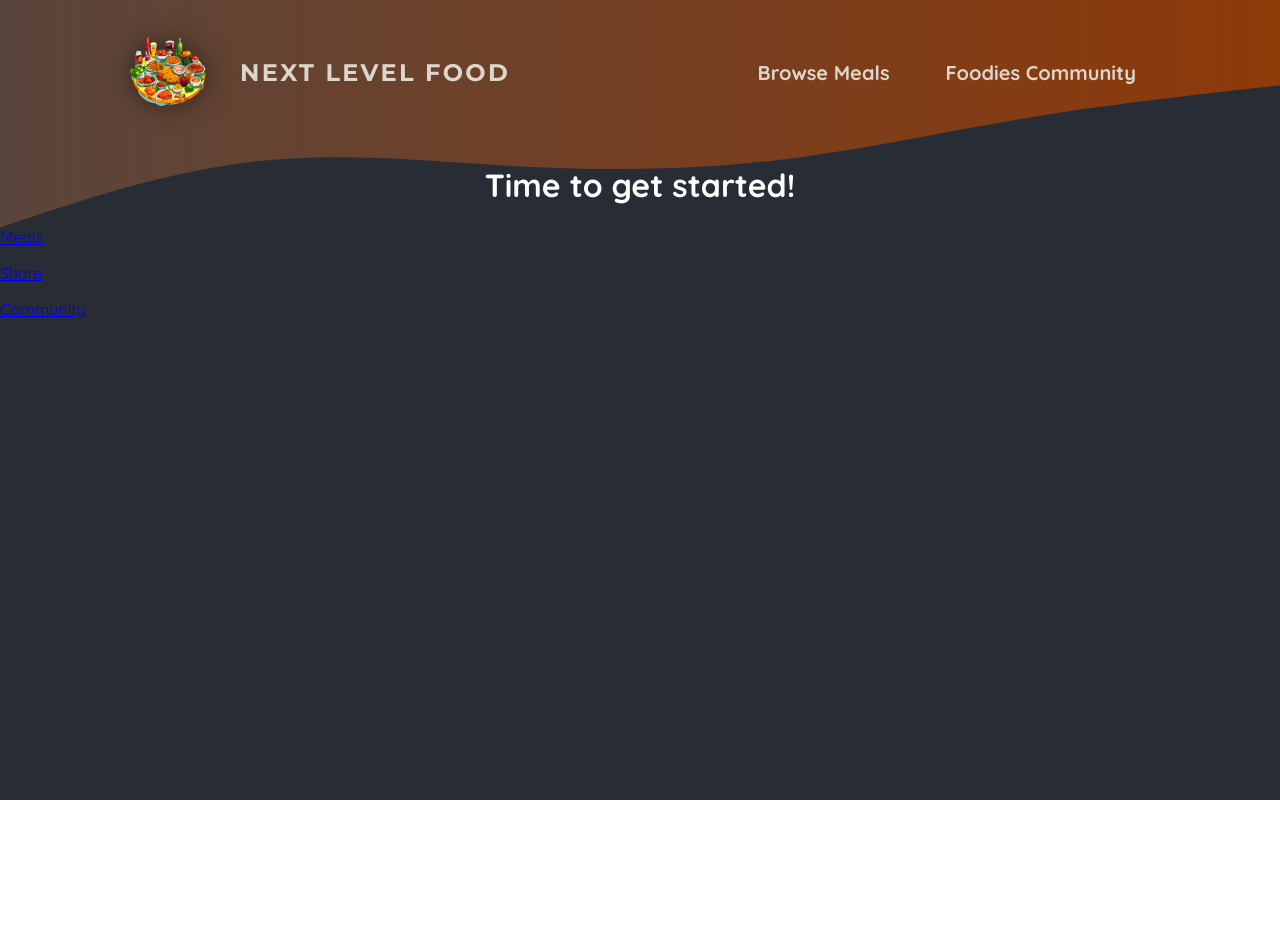
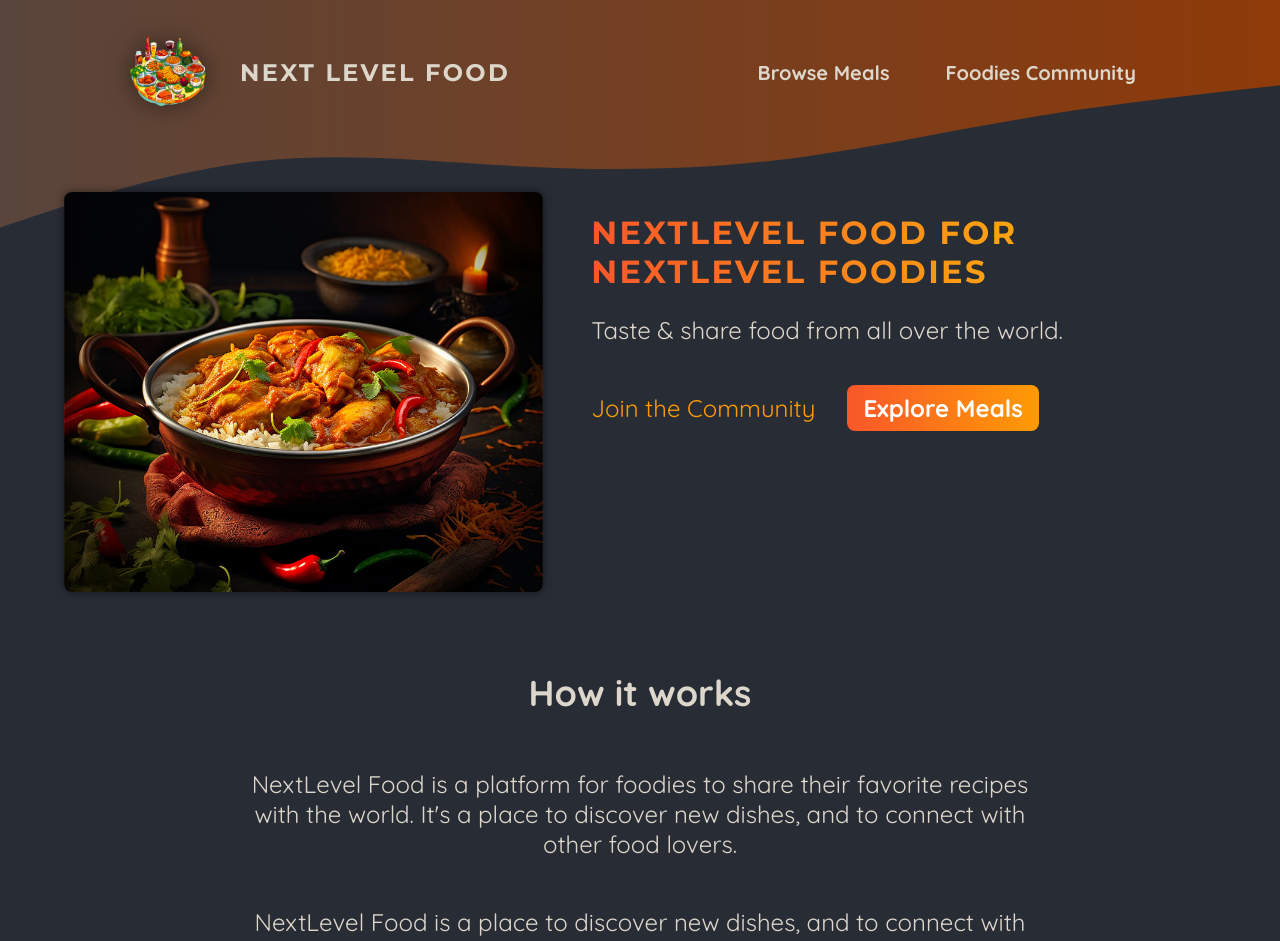
Before and after one commit to yunyun-c/foodies-app-nextjs, a Next.js app: page / in a window 1280 px wide. Shown: the top 941 px of the page. Before the commit the page ends 800 px from the top, so only its background shows below. Built offline with nearby package versions, Linux system fonts and the light colour scheme.

Commit message:
course 102-104

```diff
--- a/app/page.js
+++ b/app/page.js
@@ -1,20 +1,52 @@
 import Link from "next/link";
+import classes from "./page.module.css";
+import ImageSlideshow from "@/components/image-slideshow/image-slideshow";
 
 export default function Home() {
   return (
+    <>
+      <header className={classes.header}>
+        <div className={classes.slideshow}>
+          <ImageSlideshow />
+        </div>
+        <div>
+          <div className={classes.hero}>
+            <h1>NextLevel Food for NextLevel Foodies</h1>
+            <p>Taste & share food from all over the world.</p>
+          </div>
+          <div className={classes.cta}>
+            <Link href="/community">Join the Community</Link>
+            <Link href="/meals">Explore Meals</Link>
+          </div>
+        </div>
+      </header>
       <main>
-      <h1 style={{ color: "white", textAlign: "center" }}>
-        Time to get started!
-      </h1>
+        <section className={classes.section}>
+          <h2>How it works</h2>
           <p>
-        <Link href="/meals">Meals</Link>
+            NextLevel Food is a platform for foodies to share their favorite
+            recipes with the world. It&apos;s a place to discover new dishes,
+            and to connect with other food lovers.
           </p>
           <p>
-        <Link href="/meals/share">Share</Link>
+            NextLevel Food is a place to discover new dishes, and to connect
+            with other food lovers.
+          </p>
+        </section>
+
+        <section className={classes.section}>
+          <h2>Why NextLevel Food?</h2>
+          <p>
+            NextLevel Food is a platform for foodies to share their favorite
+            recipes with the world. It&apos;s a place to discover new dishes,
+            and to connect with other food lovers.
           </p>
           <p>
-        <Link href="/community">Community</Link>
+            NextLevel Food is a place to discover new dishes, and to connect
+            with other food lovers.
           </p>
+        </section>
       </main>
+    </>
   );
 }
--- a/app/page.module.css
+++ b/app/page.module.css
@@ -1,230 +1,75 @@
-.main {
+.header {
+  display: flex;
+  gap: 3rem;
+  margin: 3rem auto;
+  width: 90%;
+  max-width: 75rem;
+}
+
+.slideshow {
+  width: 40rem;
+  height: 25rem;
+}
+
+.hero {
+  color: #ddd6cb;
+  font-size: 1.5rem;
+}
+
+.hero h1 {
+  font-size: 2rem;
+  font-weight: bold;
+  font-family: "Montserrat", sans-serif;
+  letter-spacing: 0.15rem;
+  text-transform: uppercase;
+  background: linear-gradient(90deg, #f9572a, #ffc905);
+  background-clip: text;
+  -webkit-background-clip: text;
+  -webkit-text-fill-color: transparent;
+}
+
+.cta {
+  font-size: 1.5rem;
+  display: flex;
+  gap: 1rem;
+}
+
+.cta a {
+  display: inline-block;
+  margin-top: 1rem;
+  padding: 0.5rem 1rem;
+  border-radius: 0.5rem;
+  background: linear-gradient(90deg, #f9572a, #ff9b05);
+  color: #ffffff;
+  font-weight: bold;
+  text-decoration: none;
+}
+
+.cta a:hover,
+.cta a:active {
+  background: linear-gradient(90deg, #fd4715, #f9b241);
+}
+
+.cta a:first-child {
+  background: transparent;
+  font-weight: normal;
+  color: #ff9b05;
+  padding-left: 0;
+}
+
+.cta a:first-child:hover,
+.cta a:first-child:active {
+  background: transparent;
+  color: #f9b241;
+}
+
+.section {
   display: flex;
   flex-direction: column;
-  justify-content: space-between;
-  align-items: center;
-  padding: 6rem;
-  min-height: 100vh;
+  color: #ddd6cb;
+  font-size: 1.5rem;
+  max-width: 50rem;
+  width: 90%;
+  margin: 2rem auto;
+  text-align: center;
 }
-
-.description {
-  display: inherit;
-  justify-content: inherit;
-  align-items: inherit;
-  font-size: 0.85rem;
-  max-width: var(--max-width);
-  width: 100%;
-  z-index: 2;
-  font-family: var(--font-mono);
-}
-
-.description a {
-  display: flex;
-  justify-content: center;
-  align-items: center;
-  gap: 0.5rem;
-}
-
-.description p {
-  position: relative;
-  margin: 0;
-  padding: 1rem;
-  background-color: rgba(var(--callout-rgb), 0.5);
-  border: 1px solid rgba(var(--callout-border-rgb), 0.3);
-  border-radius: var(--border-radius);
-}
-
-.code {
-  font-weight: 700;
-  font-family: var(--font-mono);
-}
-
-.grid {
-  display: grid;
-  grid-template-columns: repeat(4, minmax(25%, auto));
-  max-width: 100%;
-  width: var(--max-width);
-}
-
-.card {
-  padding: 1rem 1.2rem;
-  border-radius: var(--border-radius);
-  background: rgba(var(--card-rgb), 0);
-  border: 1px solid rgba(var(--card-border-rgb), 0);
-  transition: background 200ms, border 200ms;
-}
-
-.card span {
-  display: inline-block;
-  transition: transform 200ms;
-}
-
-.card h2 {
-  font-weight: 600;
-  margin-bottom: 0.7rem;
-}
-
-.card p {
-  margin: 0;
-  opacity: 0.6;
-  font-size: 0.9rem;
-  line-height: 1.5;
-  max-width: 30ch;
-  text-wrap: balance;
-}
-
-.center {
-  display: flex;
-  justify-content: center;
-  align-items: center;
-  position: relative;
-  padding: 4rem 0;
-}
-
-.center::before {
-  background: var(--secondary-glow);
-  border-radius: 50%;
-  width: 480px;
-  height: 360px;
-  margin-left: -400px;
-}
-
-.center::after {
-  background: var(--primary-glow);
-  width: 240px;
-  height: 180px;
-  z-index: -1;
-}
-
-.center::before,
-.center::after {
-  content: "";
-  left: 50%;
-  position: absolute;
-  filter: blur(45px);
-  transform: translateZ(0);
-}
-
-.logo {
-  position: relative;
-}
-/* Enable hover only on non-touch devices */
-@media (hover: hover) and (pointer: fine) {
-  .card:hover {
-    background: rgba(var(--card-rgb), 0.1);
-    border: 1px solid rgba(var(--card-border-rgb), 0.15);
-  }
-
-  .card:hover span {
-    transform: translateX(4px);
-  }
-}
-
-@media (prefers-reduced-motion) {
-  .card:hover span {
-    transform: none;
-  }
-}
-
-/* Mobile */
-@media (max-width: 700px) {
-  .content {
-    padding: 4rem;
-  }
-
-  .grid {
-    grid-template-columns: 1fr;
-    margin-bottom: 120px;
-    max-width: 320px;
-    text-align: center;
-  }
-
-  .card {
-    padding: 1rem 2.5rem;
-  }
-
-  .card h2 {
-    margin-bottom: 0.5rem;
-  }
-
-  .center {
-    padding: 8rem 0 6rem;
-  }
-
-  .center::before {
-    transform: none;
-    height: 300px;
-  }
-
-  .description {
-    font-size: 0.8rem;
-  }
-
-  .description a {
-    padding: 1rem;
-  }
-
-  .description p,
-  .description div {
-    display: flex;
-    justify-content: center;
-    position: fixed;
-    width: 100%;
-  }
-
-  .description p {
-    align-items: center;
-    inset: 0 0 auto;
-    padding: 2rem 1rem 1.4rem;
-    border-radius: 0;
-    border: none;
-    border-bottom: 1px solid rgba(var(--callout-border-rgb), 0.25);
-    background: linear-gradient(
-      to bottom,
-      rgba(var(--background-start-rgb), 1),
-      rgba(var(--callout-rgb), 0.5)
-    );
-    background-clip: padding-box;
-    backdrop-filter: blur(24px);
-  }
-
-  .description div {
-    align-items: flex-end;
-    pointer-events: none;
-    inset: auto 0 0;
-    padding: 2rem;
-    height: 200px;
-    background: linear-gradient(
-      to bottom,
-      transparent 0%,
-      rgb(var(--background-end-rgb)) 40%
-    );
-    z-index: 1;
-  }
-}
-
-/* Tablet and Smaller Desktop */
-@media (min-width: 701px) and (max-width: 1120px) {
-  .grid {
-    grid-template-columns: repeat(2, 50%);
-  }
-}
-
-@media (prefers-color-scheme: dark) {
-  .vercelLogo {
-    filter: invert(1);
-  }
-
-  .logo {
-    filter: invert(1) drop-shadow(0 0 0.3rem #ffffff70);
-  }
-}
-
-@keyframes rotate {
-  from {
-    transform: rotate(360deg);
-  }
-  to {
-    transform: rotate(0deg);
-  }
-}
--- /dev/null
+++ b/components/image-slideshow/image-slideshow.js
@@ -0,0 +1,50 @@
+"use client";
+
+import { useEffect, useState } from "react";
+import Image from "next/image";
+
+import burgerImg from "@/assets/burger.jpg";
+import curryImg from "@/assets/curry.jpg";
+import dumplingsImg from "@/assets/dumplings.jpg";
+import macncheeseImg from "@/assets/macncheese.jpg";
+import pizzaImg from "@/assets/pizza.jpg";
+import schnitzelImg from "@/assets/schnitzel.jpg";
+import tomatoSaladImg from "@/assets/tomato-salad.jpg";
+import classes from "./image-slideshow.module.css";
+
+const images = [
+  { image: burgerImg, alt: "A delicious, juicy burger" },
+  { image: curryImg, alt: "A delicious, spicy curry" },
+  { image: dumplingsImg, alt: "Steamed dumplings" },
+  { image: macncheeseImg, alt: "Mac and cheese" },
+  { image: pizzaImg, alt: "A delicious pizza" },
+  { image: schnitzelImg, alt: "A delicious schnitzel" },
+  { image: tomatoSaladImg, alt: "A delicious tomato salad" },
+];
+
+export default function ImageSlideshow() {
+  const [currentImageIndex, setCurrentImageIndex] = useState(0);
+
+  useEffect(() => {
+    const interval = setInterval(() => {
+      setCurrentImageIndex((prevIndex) =>
+        prevIndex < images.length - 1 ? prevIndex + 1 : 0
+      );
+    }, 5000);
+
+    return () => clearInterval(interval);
+  }, []);
+
+  return (
+    <div className={classes.slideshow}>
+      {images.map((image, index) => (
+        <Image
+          key={index}
+          src={image.image}
+          className={index === currentImageIndex ? classes.active : ""}
+          alt={image.alt}
+        />
+      ))}
+    </div>
+  );
+}
--- /dev/null
+++ b/components/image-slideshow/image-slideshow.module.css
@@ -0,0 +1,26 @@
+.slideshow {
+  position: relative;
+  width: 100%;
+  height: 100%;
+  border-radius: 8px;
+  overflow: hidden;
+  box-shadow: 0 0 0.5rem rgba(0, 0, 0, 0.5);
+}
+
+.slideshow img {
+  width: 100%;
+  height: 100%;
+  object-fit: cover;
+  position: absolute;
+  top: 0;
+  left: 0;
+  opacity: 0;
+  transform: scale(1.1) translateX(-1rem) rotate(-5deg);
+  transition: all 0.5s ease-in-out;
+}
+
+.slideshow .active {
+  z-index: 1;
+  opacity: 1;
+  transform: scale(1) translateX(0) rotate(0);
+}
```
Lines whose indentation alone changed are shown as unchanged.
